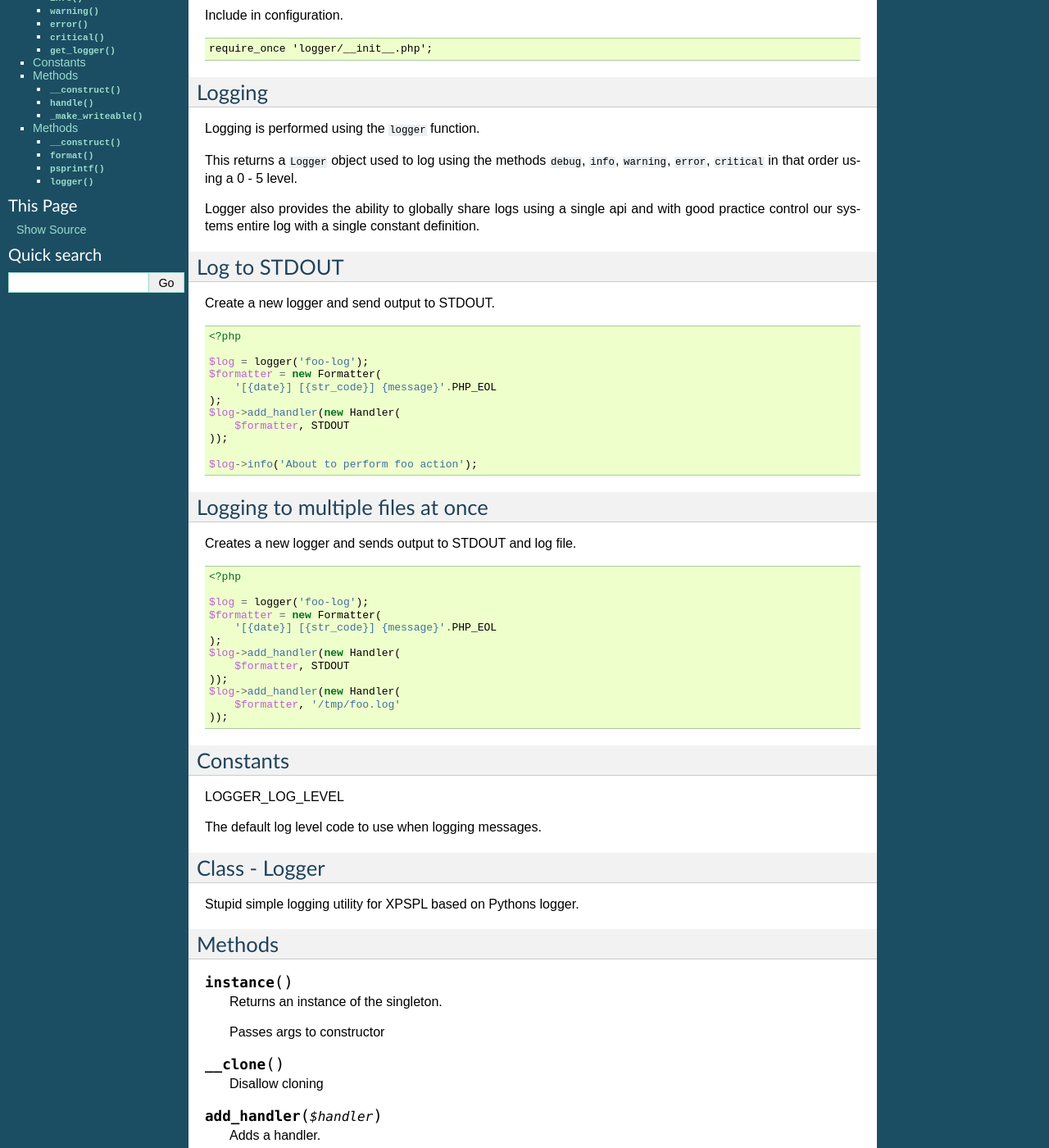
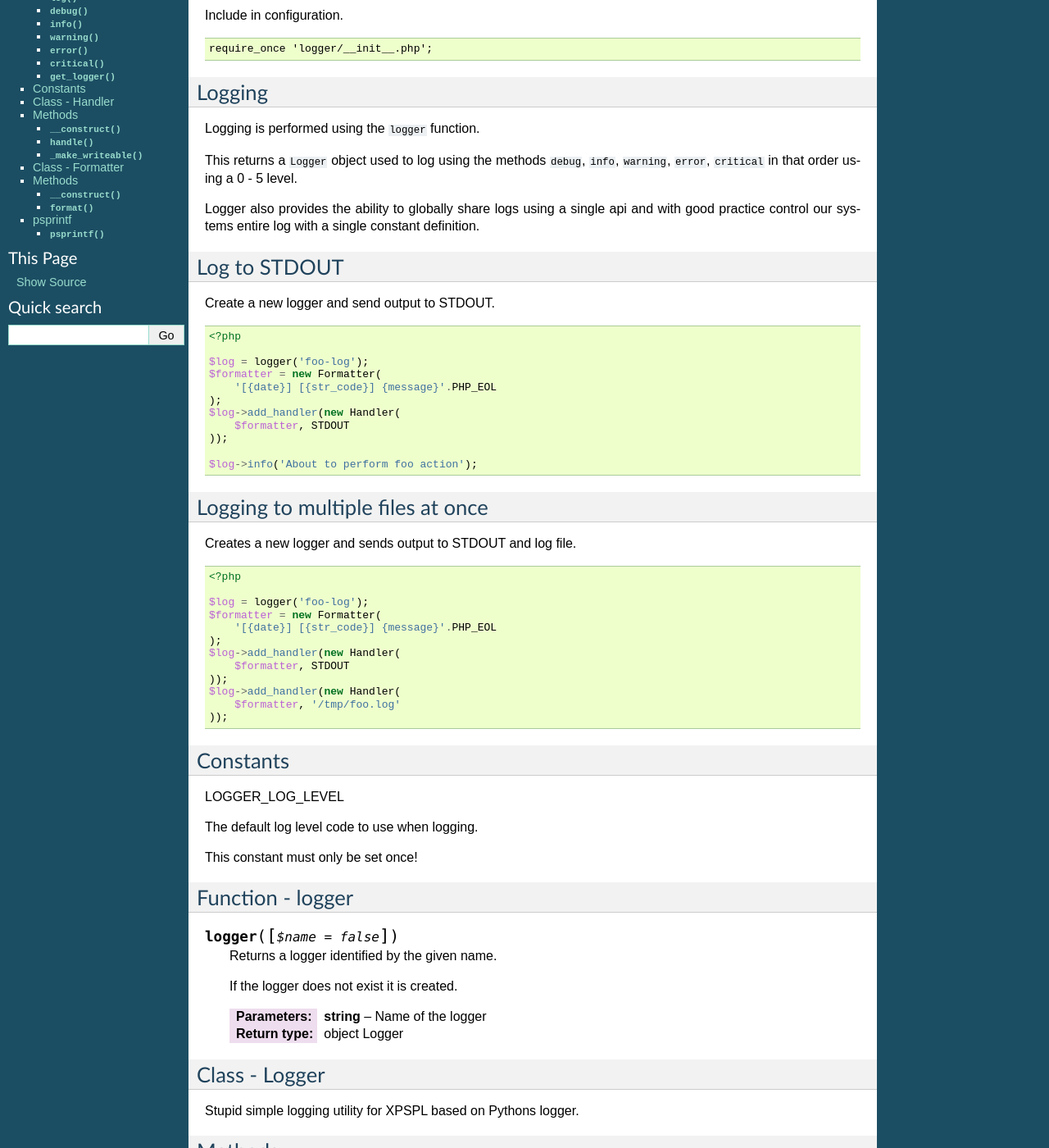
Before and after one commit to limikael/logger, a Sphinx documentation site: the page built from docs/index.rst, in a window 1280 px wide and 1400 px high, scrolled down 358 px. Shown: the whole window at 82% size. Built offline with Sphinx 7.4.7, drawn with Linux system fonts in a browser that asks for light colours; some of the changed text lies outside the part shown.

Commit message:
Update docs/index.rst

```diff
--- a/docs/index.rst
+++ b/docs/index.rst
@@ -92,7 +92,24 @@ LOGGER_LOG_LEVEL
 ++++++++++++++++
 LOGGER_LOG_LEVEL
 
-The default log level code to use when logging messages.
+The default log level code to use when logging.
+
+This constant must only be set once!
+
+Function - logger
+-----------------
+
+
+.. function:: logger([$name = false])
+
+
+    Returns a logger identified by the given name.
+
+    If the logger does not exist it is created.
+
+    :param string: Name of the logger
+
+    :rtype: object Logger
 
 Class - Logger
 --------------
@@ -277,7 +294,7 @@ A serious error, indicating that the program itself may be unable
 to continue running.
 
 Class - Handler
-***************
+---------------
 
 Handler
 
@@ -333,7 +350,7 @@ _make_writeable
 
 
 Class - Formatter
-*****************
+-----------------
 
 Formatter
 
@@ -379,7 +396,7 @@ format
 
 
 psprintf
-++++++++
+--------
 
 .. function:: psprintf()
 
```
Also changed, not shown: other parts of docs/index.rst (+0 -18 lines).
